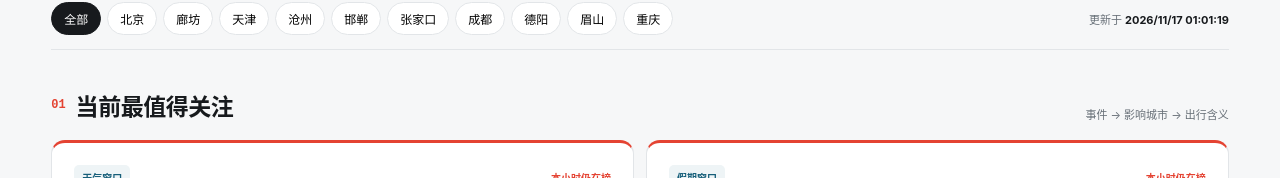
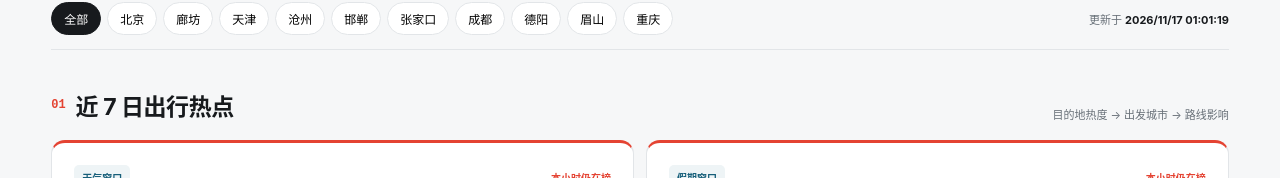
Before and after one commit to eeesther1219-rgb/travel-pulse-cn, a website: page index.html in a window 1280 px wide. Shown: the part 478-656 px from the top of the page. Drawn offline with Linux system fonts and the light colour scheme.

Commit message:
Show seven-day route-aware travel hotspots

```diff
--- a/index.html
+++ b/index.html
@@ -2,6 +2,6 @@
 <header><a class="brand" href="#"><i>↗</i><div><b>城市热行榜</b><span>TRAVEL SIGNALS</span></div></a><div class="live"><i></i>实时公开信号 <b id="time">--:--</b></div></header>
 <main><section class="hero"><span>北京 · 京津冀 · 成渝 / 每小时更新</span><h1>这些地区，<br>现在发生了什么？</h1><p>快速了解十座城市正在升温的目的地、出行窗口和客流变化。</p></section>
 <section class="toolbar"><div id="cities" class="chips"></div><div class="updated">更新于 <b id="updated">--</b></div></section>
-<section class="focus"><div class="section-head"><div><span>01</span><h2>当前最值得关注</h2></div><p>事件 → 影响城市 → 出行含义</p></div><div id="insights" class="insight-grid"></div></section>
+<section class="focus"><div class="section-head"><div><span>01</span><h2>近 7 日出行热点</h2></div><p>目的地热度 → 出发城市 → 路线影响</p></div><div id="insights" class="insight-grid"></div></section>
 <section class="platform-section"><div class="section-head"><div><span>02</span><h2>各平台正在讨论</h2></div><p>看看热度从哪里出现</p></div><div id="platforms" class="platform-grid"></div></section>
 </main><footer><span>城市热行榜 · 每小时更新 · 重要信息保留 7 天</span></footer><script src="app.js"></script></body></html>
```
